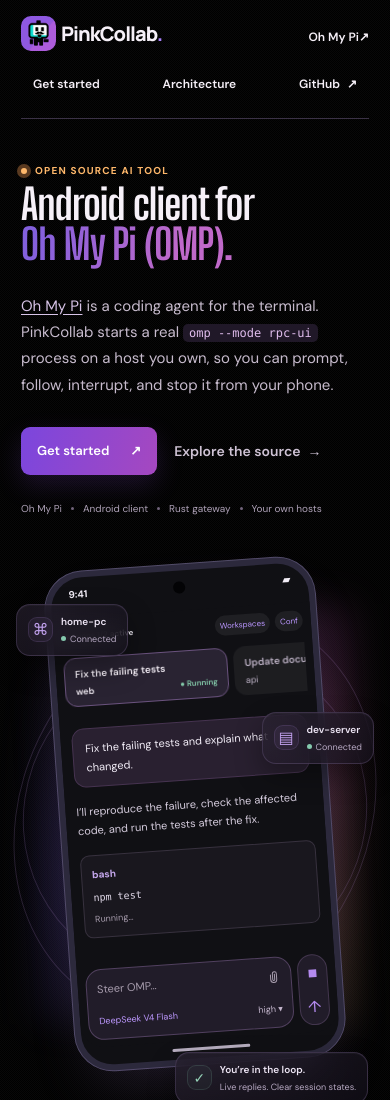
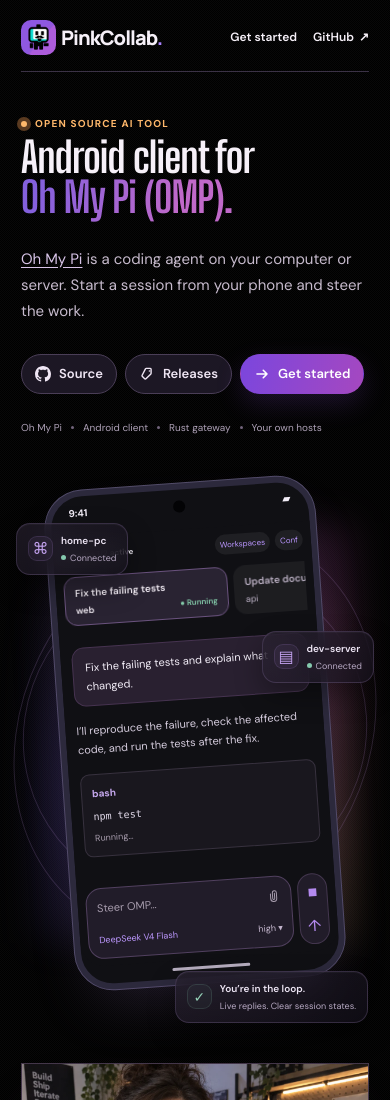
Before and after one commit to 3xian/PinkCollab, a plain HTML site: page website/index.html in a window 390 px wide. Shown: the top 1100 px of the page. Drawn offline with nearby package versions, Linux system fonts and the light colour scheme.

Commit message:
docs(website): rework hero copy, add action pills, trim phone nav
The introduction buried implementation details on the first screen. Rewrite
it to say what OMP is, where it runs, and what the phone does.

Replace the two hero buttons with three capsule actions (Source, Releases,
Get started) carrying icons, and keep only Get started and GitHub in the
phone header top-right.

```diff
--- a/website/index.html
+++ b/website/index.html
@@ -4,11 +4,11 @@
   <meta charset="utf-8">
   <meta name="viewport" content="width=device-width, initial-scale=1">
   <meta name="theme-color" content="#15121d">
-  <meta name="description" content="Oh My Pi is a coding agent for the terminal. PinkCollab starts a real OMP process on a host you own, so you can prompt, follow, interrupt, and stop it from your phone.">
+  <meta name="description" content="Oh My Pi is a coding agent on your computer or server. Start a session from your phone and steer the work.">
   <link rel="canonical" href="https://3xian.github.io/PinkCollab/">
   <meta property="og:site_name" content="PinkCollab">
   <meta property="og:title" content="PinkCollab - Android client for Oh My Pi (OMP)">
-  <meta property="og:description" content="Oh My Pi is a coding agent for the terminal. PinkCollab starts a real OMP process on a host you own, so you can prompt, follow, interrupt, and stop it from your phone.">
+  <meta property="og:description" content="Oh My Pi is a coding agent on your computer or server. Start a session from your phone and steer the work.">
   <meta property="og:type" content="website">
   <meta property="og:url" content="https://3xian.github.io/PinkCollab/">
   <meta property="og:image" content="https://3xian.github.io/PinkCollab/assets/social-card.png">
@@ -18,7 +18,7 @@
   <meta property="og:image:alt" content="The PinkCollab wordmark beside an Android phone showing a session list fed by two connected hosts.">
   <meta name="twitter:card" content="summary_large_image">
   <meta name="twitter:title" content="PinkCollab - Android client for Oh My Pi (OMP)">
-  <meta name="twitter:description" content="Oh My Pi is a coding agent for the terminal. PinkCollab starts a real OMP process on a host you own, so you can prompt, follow, interrupt, and stop it from your phone.">
+  <meta name="twitter:description" content="Oh My Pi is a coding agent on your computer or server. Start a session from your phone and steer the work.">
   <meta name="twitter:image" content="https://3xian.github.io/PinkCollab/assets/social-card.png">
   <link rel="icon" href="assets/favicon-48.png" sizes="48x48" type="image/png">
   <link rel="icon" href="assets/favicon-32.png" sizes="32x32" type="image/png">
@@ -27,7 +27,7 @@
   <link rel="preconnect" href="https://fonts.gstatic.com" crossorigin>
   <link rel="stylesheet" href="https://fonts.googleapis.com/css2?family=Big+Shoulders+Display:wght@700&family=DM+Sans:wght@400..700&family=Manrope:wght@400..800&display=swap">
   <link rel="stylesheet" href="https://fonts.googleapis.com/css2?family=Geist:wght@400..700&family=JetBrains+Mono:wght@400;500;600&display=swap">
-  <link rel="stylesheet" href="styles.css?v=130c80c96c43">
+  <link rel="stylesheet" href="styles.css?v=4bf79074130e">
   <script src="app.js?v=12c187b2aed3" defer></script>
   <title>PinkCollab - Android client for Oh My Pi (OMP)</title>
 </head>
@@ -36,7 +36,6 @@
   <div class="site-shell">
     <header class="site-header">
       <a class="brand" href="./" aria-label="PinkCollab home"><img src="assets/logo-96.png" width="42" height="42" decoding="async" alt=""><span>PinkCollab<span class="brand-dot">.</span></span></a>
-      <a class="header-omp-mobile" href="https://omp.sh/">Oh My Pi <span aria-hidden="true">↗</span></a>
       <nav aria-label="Main navigation"><a class="nav-source nav-start" href="#get-started">Get started</a><a class="nav-architecture" href="#architecture">Architecture</a><a class="nav-wide" href="#compare">Why PinkCollab</a><a class="nav-omp" href="https://omp.sh/">Oh My Pi <span aria-hidden="true">↗</span></a><a class="nav-source" href="https://github.com/3xian/PinkCollab">GitHub <span aria-hidden="true">↗</span></a></nav>
     </header>
     <main id="main">
@@ -44,8 +43,12 @@
         <div class="hero-copy">
           <p class="eyebrow"><span class="live-dot" aria-hidden="true"></span> OPEN SOURCE AI TOOL</p>
           <h1 id="hero-title">Android client for<br><span>Oh My Pi (OMP).</span></h1>
-          <p class="hero-detail"><a class="text-link" href="https://omp.sh/">Oh My Pi</a> is a coding agent for the terminal. PinkCollab starts a real <code>omp --mode rpc-ui</code> process on a host you own, so you can prompt, follow, interrupt, and stop it from your phone.</p>
-          <div class="hero-actions"><a class="button button-primary" href="#get-started">Get started <span aria-hidden="true">↗</span></a><a class="button button-text" href="https://github.com/3xian/PinkCollab">Explore the source <span aria-hidden="true">→</span></a></div>
+          <p class="hero-detail"><a class="text-link" href="https://omp.sh/">Oh My Pi</a> is a coding agent on your computer or server. Start a session from your phone and steer the work.</p>
+          <div class="hero-actions hero-pills">
+            <a class="pill" href="https://github.com/3xian/PinkCollab"><svg viewBox="0 0 16 16" aria-hidden="true"><path fill="currentColor" d="M8 0c4.42 0 8 3.58 8 8a8.013 8.013 0 0 1-5.45 7.59c-.4.08-.55-.17-.55-.38 0-.27.01-1.13.01-2.2 0-.75-.25-1.23-.54-1.48 1.78-.2 3.65-.88 3.65-3.95 0-.88-.31-1.59-.82-2.15.08-.2.36-1.02-.08-2.12 0 0-.67-.22-2.2.82-.64-.18-1.32-.27-2-.27-.68 0-1.36.09-2 .27-1.53-1.03-2.2-.82-2.2-.82-.44 1.1-.16 1.92.08 2.12-.51.56-.82 1.28-.82 2.15 0 3.06 1.86 3.75 3.64 3.95-.23.2-.44.55-.51 1.07-.46.21-1.61.55-2.33-.66-.15-.24-.6-.83-1.23-.82-.67.01-.27.38.01.53.34.19.73.9.82 1.13.16.45.68 1.31 2.69.94 0 .67.01 1.3.01 1.49 0 .21-.15.45-.55.38A8.013 8.013 0 0 1 0 8c0-4.42 3.58-8 8-8Z"/></svg>Source</a>
+            <a class="pill" href="https://github.com/3xian/PinkCollab/releases"><svg viewBox="0 0 16 16" aria-hidden="true"><path d="M7.15 2.4h4.15a.8.8 0 0 1 .8.8v4.15a.8.8 0 0 1-.23.57L7.2 12.59a1.25 1.25 0 0 1-1.77 0l-2.02-2.02a1.25 1.25 0 0 1 0-1.77L6.58 2.63a.8.8 0 0 1 .57-.23Z" fill="none" stroke="currentColor" stroke-width="1.4" stroke-linejoin="round"/><circle cx="10.45" cy="5.05" r=".8" fill="currentColor"/></svg>Releases</a>
+            <a class="pill pill-primary" href="#get-started"><svg viewBox="0 0 16 16" aria-hidden="true"><path d="M3 8h10M9.25 4.25 13 8l-3.75 3.75" fill="none" stroke="currentColor" stroke-width="1.6" stroke-linecap="round" stroke-linejoin="round"/></svg>Get started</a>
+          </div>
           <div class="hero-platforms"><span>Oh My Pi</span><i aria-hidden="true"></i><span>Android client</span><i aria-hidden="true"></i><span>Rust gateway</span><i aria-hidden="true"></i><span>Your own hosts</span></div>
         </div>
         <div class="hero-scene" aria-label="Illustrative PinkCollab session view">
--- a/website/styles.css
+++ b/website/styles.css
@@ -121,18 +121,15 @@ nav{font-size:15px}.nav-source{border-color:#4a3e57;background:#211b2b}.eyebrow{
 @media(max-width:380px){.powered-brand-capabilities{font-size:8px;letter-spacing:-.04em}}
 /* The large section surfaces are square; nested controls and detail cards retain their radii. */
 .compare,.architecture,.powered-card,.install-panel{border-radius:0}
-.header-omp-mobile{display:none}
-/* On phones, give the brand its own row and keep navigation labels unwrapped. */
+/* On phones, the top-right keeps Get started and GitHub only. */
 @media(max-width:680px){
-  .site-header{position:relative;height:auto;display:flex;flex-direction:column;align-items:stretch;gap:12px;padding:16px 0 13px}
-  .site-header .brand{width:max-content}
-  .site-header nav{display:flex;justify-content:space-between;align-items:center;gap:8px;width:100%;font-size:12px}
-  .site-header nav a:not(.nav-wide){display:inline-flex;align-items:center;justify-content:center;min-height:42px;white-space:nowrap}
-  .site-header nav .nav-wide{display:none}
-  .site-header nav .nav-source{gap:7px;padding:8px 12px}
-  .site-header nav .nav-architecture{padding:8px 4px}
-  .site-header nav a.nav-omp{display:none}
-  .site-header .header-omp-mobile{display:inline-flex;align-items:center;position:absolute;top:16px;right:0;min-height:42px;color:#d8c4e8;font-size:12px}
+  .site-header{height:auto;align-items:center;gap:12px;padding:16px 0 13px}
+  .site-header .brand{width:max-content;flex:none}
+  .site-header nav{width:auto;margin-left:auto;justify-content:flex-end;gap:16px;font-size:12px}
+  .site-header nav .nav-architecture,
+  .site-header nav .nav-wide,
+  .site-header nav .nav-omp{display:none}
+  .site-header nav .nav-source{display:inline-flex;align-items:center;min-height:42px;white-space:nowrap}
 }
 @media(max-width:360px){.site-header nav{font-size:11px;gap:6px}.site-header nav .nav-source{padding:8px 9px}}
 /* Page-wide dividers belong only below the header and above the footer. */
@@ -140,8 +137,7 @@ nav{font-size:15px}.nav-source{border-color:#4a3e57;background:#211b2b}.eyebrow{
 /* Header navigation is one text treatment, not a mix of links and button shells. */
 .site-header nav a{padding:0;border:0;border-radius:0;background:none;color:var(--text-primary);font-weight:600;gap:5px}
 .site-header nav .nav-source{min-height:44px;align-items:center}
-.site-header .header-omp-mobile{color:var(--text-primary);font-weight:600}
-.site-header nav a:hover,.site-header .header-omp-mobile:hover{color:var(--amber-soft)}
+.site-header nav a:hover{color:var(--amber-soft)}
 @media(max-width:680px){.site-header nav .nav-source{min-height:42px}}
 /* Keep model imagery beside the introduction on wide screens. */
 .model-control-heading{display:grid;grid-template-columns:minmax(0,1.2fr) minmax(0,.8fr);align-items:end;gap:40px;margin-bottom:34px}
@@ -235,3 +231,12 @@ nav{font-size:15px}.nav-source{border-color:#4a3e57;background:#211b2b}.eyebrow{
 }
 
 .powered-foundation{max-width:590px;margin-top:18px;color:#a99eaf;font-size:14px;line-height:1.75}
+
+/* Hero actions under the introduction are capsules, not the square buttons used elsewhere. */
+.hero-pills{flex-wrap:wrap;gap:10px}
+.hero-pills .pill{display:inline-flex;align-items:center;gap:8px;min-height:42px;padding:0 16px;border:1px solid #4a3e57;border-radius:999px;background:#1c1724;color:#efe6f4;font-size:14px;font-weight:600;line-height:1;white-space:nowrap}
+.hero-pills .pill svg{display:block;width:16px;height:16px;flex:none}
+.hero-pills .pill:hover{border-color:#8a6aaa;color:var(--amber-soft)}
+.hero-pills .pill-primary{border-color:transparent;background:linear-gradient(105deg,#7b46dd,#a548c0);color:#fff;box-shadow:0 10px 26px #7a45bb35}
+.hero-pills .pill-primary:hover{background:linear-gradient(105deg,#8450e2,#a94bc5);color:#fff}
+@media(max-width:480px){.hero-pills{gap:8px}.hero-pills .pill{min-height:40px;padding:0 13px;font-size:13px}}
```
Also changed, not shown: website/404.html (+1 -1 lines).
